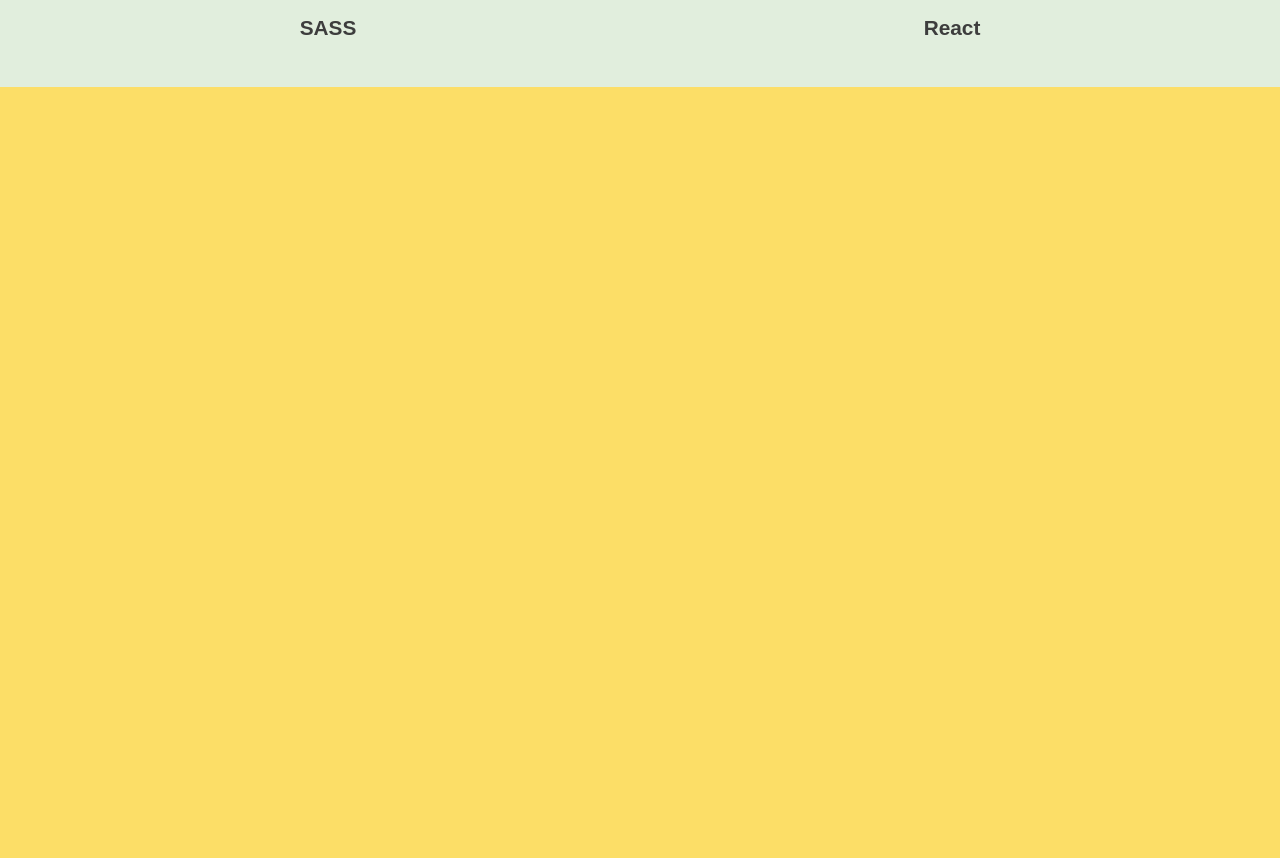
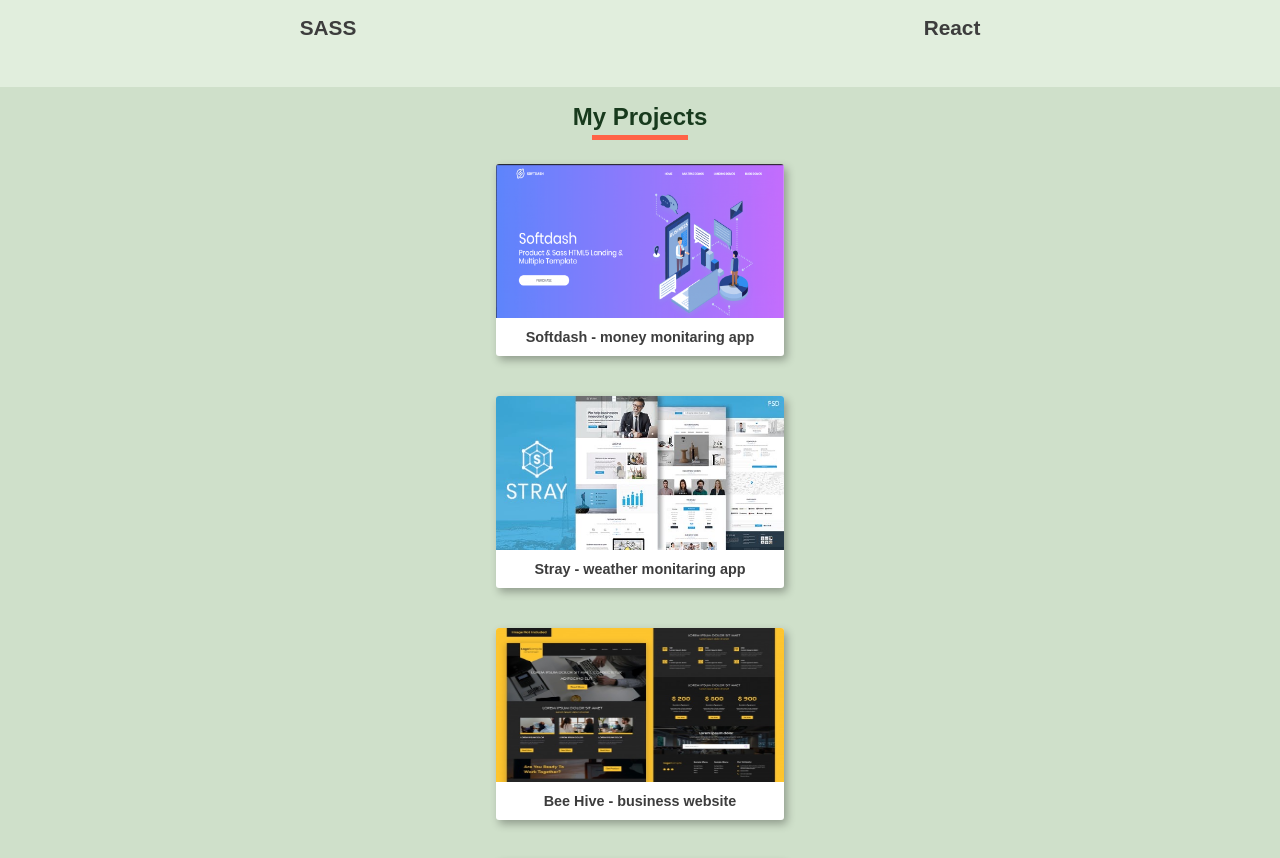
Before and after one commit to yoshiodei/responsive-react-portfolio-page, a React (Create React App) app: page / in a window 1280 px wide. Shown: the part 1898-2756 px from the top of the page. Before the commit the page ends 1985 px from the top, so only its background shows below. Built offline with nearby package versions, Linux system fonts and the light colour scheme.

Commit message:
modify app.js

```diff
--- a/src/App.js
+++ b/src/App.js
@@ -2,6 +2,7 @@ import Navbar from './Components/Navbar';
 import IntroBody from './Components/IntroBody';
 import About from './Components/About';
 import MySkills from './Components/MySkills';
+import Project from './Components/Project';
 
 import './App.css';
 
@@ -12,6 +13,7 @@ function App() {
       <IntroBody />
       <About />
       <MySkills />
+      <Project />
     </div>
   );
 }
```
